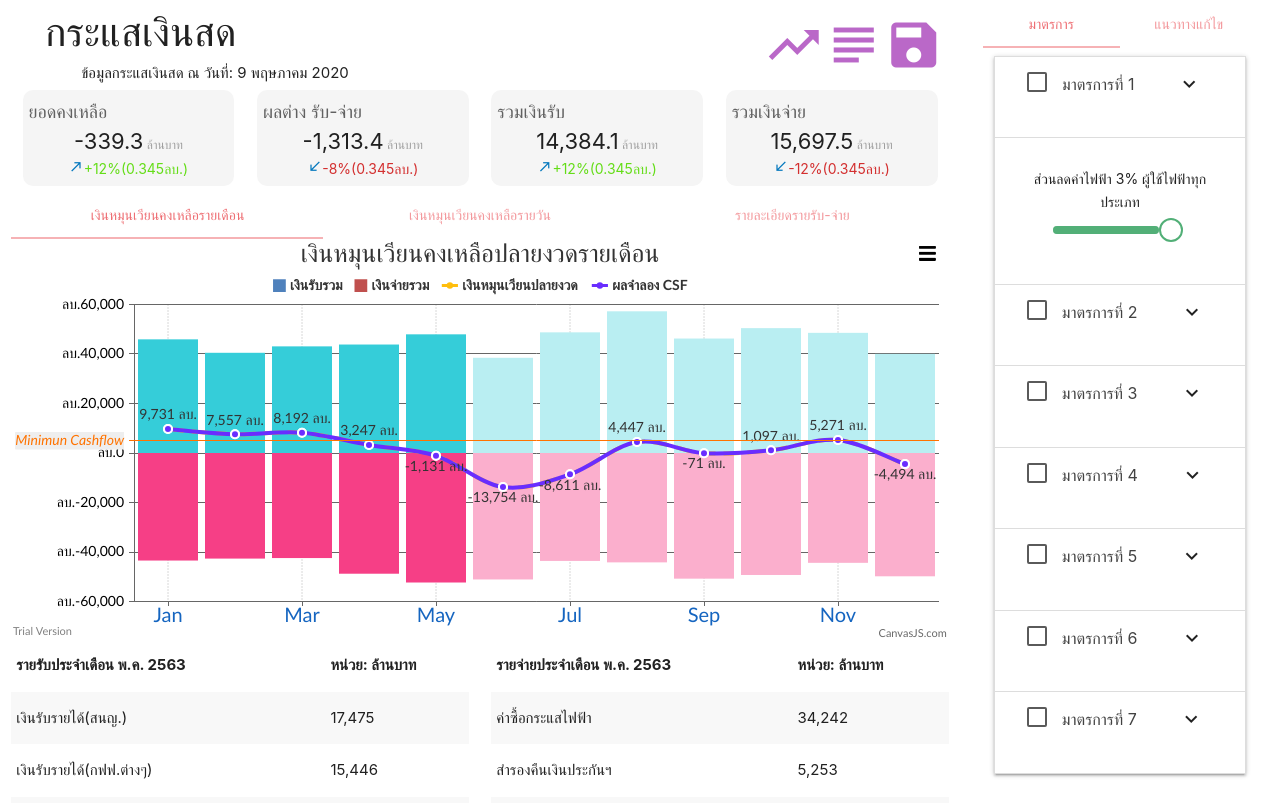
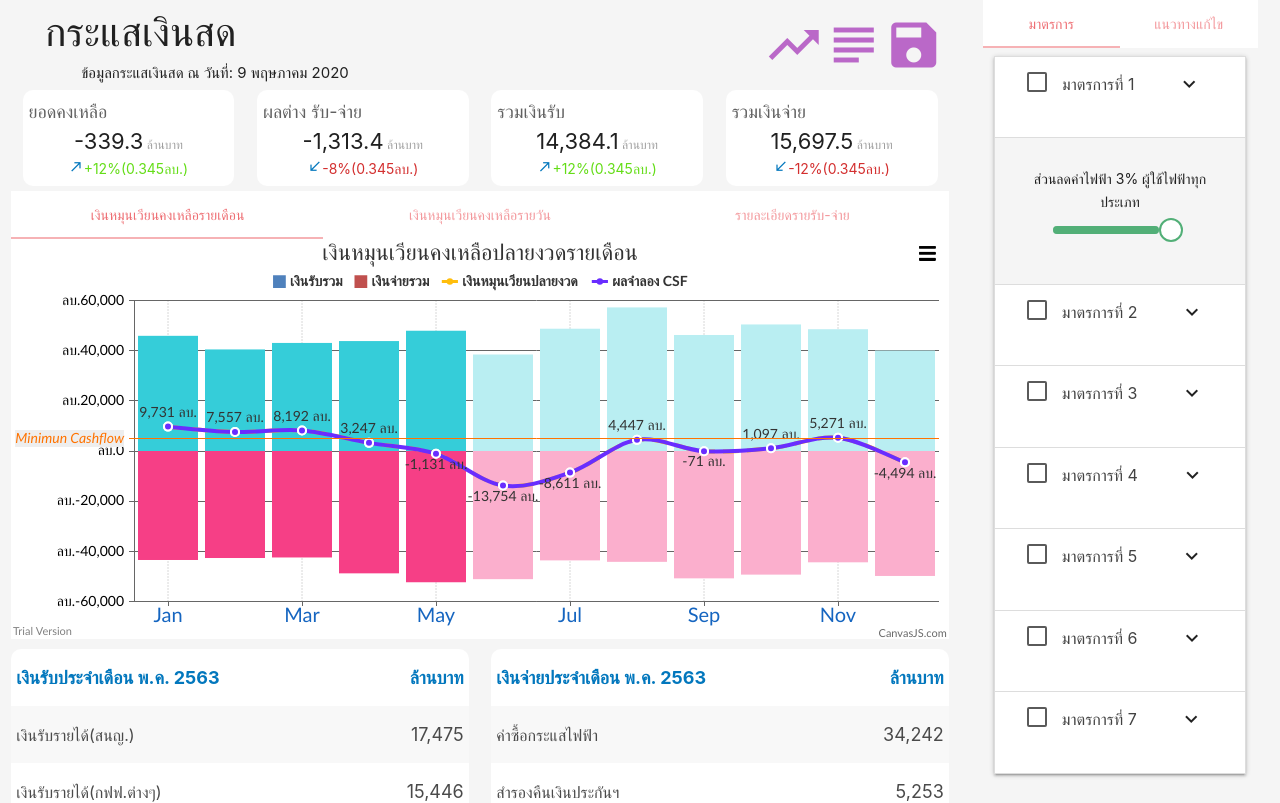
Before and after one commit to Echelonp/CashflowDashV2, a React (Create React App) app: page / in a window 1280 px wide. Shown: the top 803 px of the page. Built offline with nearby package versions, Linux system fonts and the light colour scheme.

Commit message:
Adjust css for table

```diff
--- a/src/components/dashboard/Dashboard.js
+++ b/src/components/dashboard/Dashboard.js
@@ -10,12 +10,18 @@ import FinancialHighlight from "./FinancialHighlight";
 import HeaderMe from "./Header";
 import CashFlowSensitivity from "./cashFlowSensitivity/CashFlowSensitivity";
 import Table from "./Table";
+import styled from "styled-components";
 
 // fn
 import {
   cashToDatapointsForCombiChart,
   cashToDatapointForStackedColumn,
 } from "../../functions/DashboardFN";
+
+//CSS
+const DashboardCss = styled.div`
+  background-color: #f5f5f5;
+`;
 
 class Dashboard extends Component {
   render() {
@@ -73,7 +79,7 @@ class Dashboard extends Component {
     // console.log("datapointIncomeStackColumn", datapointIncomeStackColumn);
     // console.log("datapointExpenseStackColumn", datapointExpenseStackColumn);
     return (
-      <div>
+      <DashboardCss>
         <div className="row">
           <div className="section col s12 m9">
             <HeaderMe></HeaderMe>
@@ -126,13 +132,13 @@ class Dashboard extends Component {
                   <div className="col s12 m6">
                     <Table
                       data={newCashIncome}
-                      nameChart="รายรับประจำเดือน"
+                      nameChart="เงินรับประจำเดือน"
                     ></Table>
                   </div>
                   <div className="col s12 m6">
                     <Table
                       data={newCashExpense}
-                      nameChart="รายจ่ายประจำเดือน"
+                      nameChart="เงินจ่ายประจำเดือน"
                     ></Table>
                   </div>
                 </div>
@@ -146,7 +152,7 @@ class Dashboard extends Component {
             </div>
           </div>
         </div>
-      </div>
+      </DashboardCss>
     );
   }
 }
--- a/src/components/dashboard/DayChart.js
+++ b/src/components/dashboard/DayChart.js
@@ -41,7 +41,7 @@ class DayChart extends Component {
       title: {
         text: "เงินหมุนเวียนคงเหลือรายวัน",
         fontFamily: "verdana",
-        fontSize: 25,
+        fontSize: 22,
       },
       axisX: {
         valueFormatString: "MMMM",
@@ -829,6 +829,7 @@ class DayChart extends Component {
         {
           type: "spline",
           name: "เงินสดคงเหลือสุทธิ(คาดการณ์)",
+          yValueFormatString: "MB#,##0",
           showInLegend: true,
           dataPoints: [
             { y: null, label: "	2 Jan 63	" },
--- a/src/components/dashboard/FinancialHighlight.js
+++ b/src/components/dashboard/FinancialHighlight.js
@@ -21,14 +21,13 @@ const UnitValue = styled.span`
 `;
 const Layout = styled.div`
   color: #0277bd;
-  background-color: lightblue;
   /* border: 2px solid grey; */
   margin-top: 5px;
   margin-bottom: 5px;
   padding: 6px 6px;
   /* display: inline-block; */
   border-radius: 10px;
-  background-color: #f5f5f5;
+  background-color: #ffffff;
 `;
 const PercentPlus = styled.span`
   font-size: 14px;
--- a/src/components/dashboard/NetCashChart.js
+++ b/src/components/dashboard/NetCashChart.js
@@ -60,7 +60,7 @@ class NetCashChart extends Component {
       title: {
         text: "เงินหมุนเวียนคงเหลือปลายงวดรายเดือน",
         fontFamily: "verdana",
-        fontSize: 25,
+        fontSize: 22,
       },
       axisX: {
         valueFormatString: "MMMM",
--- a/src/components/dashboard/RevCashChart.js
+++ b/src/components/dashboard/RevCashChart.js
@@ -45,7 +45,7 @@ class RevCashChart extends Component {
       title: {
         text: this.props.graph_name,
         fontFamily: "verdana",
-        fontSize: 25,
+        fontSize: 18,
       },
       axisX: {
         valueFormatString: "MMMM",
--- a/src/components/dashboard/RevCashChartEx.js
+++ b/src/components/dashboard/RevCashChartEx.js
@@ -45,7 +45,7 @@ class RevCashChartEx extends Component {
       title: {
         text: this.props.graph_name,
         fontFamily: "verdana",
-        fontSize: 25,
+        fontSize: 18,
       },
       axisX: {
         valueFormatString: "MMMM",
--- a/src/components/dashboard/Table.js
+++ b/src/components/dashboard/Table.js
@@ -1,4 +1,37 @@
 import React from "react";
+import styled from "styled-components";
+
+//CSS
+const TableCss = styled.div`
+  background-color: #ffffff;
+  margin-top: 10px;
+  border-radius: 10px;
+`;
+const TableHeadCss = styled.thead`
+  color: #0277bd;
+  font-size: 16px;
+`;
+const ThCss1 = styled.th`
+  color: #0277bd;
+  font-size: 18px;
+`;
+const ThCss2 = styled.th`
+  color: #0277bd;
+  text-align: right;
+  font-size: 18px;
+`;
+const TabledataCss1 = styled.td`
+  color: #4a4a4a;
+  text-align: left;
+  font-size: 16px;
+  /* font-weight: 1500; */
+`;
+const TabledataCss2 = styled.td`
+  color: #4a4a4a;
+  text-align: right;
+  font-size: 18px;
+  /* font-weight: 1500; */
+`;
 
 const Table = (props) => {
   //   console.log("Table", props);
@@ -13,23 +46,23 @@ const Table = (props) => {
   const tableList = dataIn.map((data, i) => {
     return (
       <tr key={data.id}>
-        <td>{data.name}</td>
-        <td>{data.cash["May"].toLocaleString()}</td>
+        <TabledataCss1>{data.name}</TabledataCss1>
+        <TabledataCss2>{data.cash["May"].toLocaleString()}</TabledataCss2>
       </tr>
     );
   });
   return (
-    <div>
+    <TableCss>
       <table className="striped responsive-table">
-        <thead>
+        <TableHeadCss>
           <tr>
-            <th>{props.nameChart + " พ.ค. 2563"}</th>
-            <th>หน่วย: ล้านบาท</th>
+            <ThCss1>{props.nameChart + " พ.ค. 2563"}</ThCss1>
+            <ThCss2>ล้านบาท</ThCss2>
           </tr>
-        </thead>
+        </TableHeadCss>
         <tbody>{tableList}</tbody>
       </table>
-    </div>
+    </TableCss>
   );
 };
 
```
